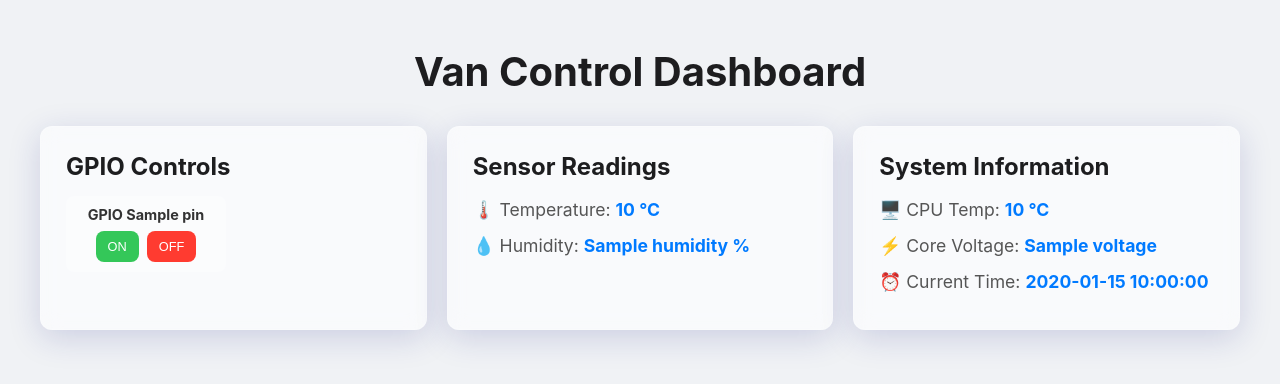
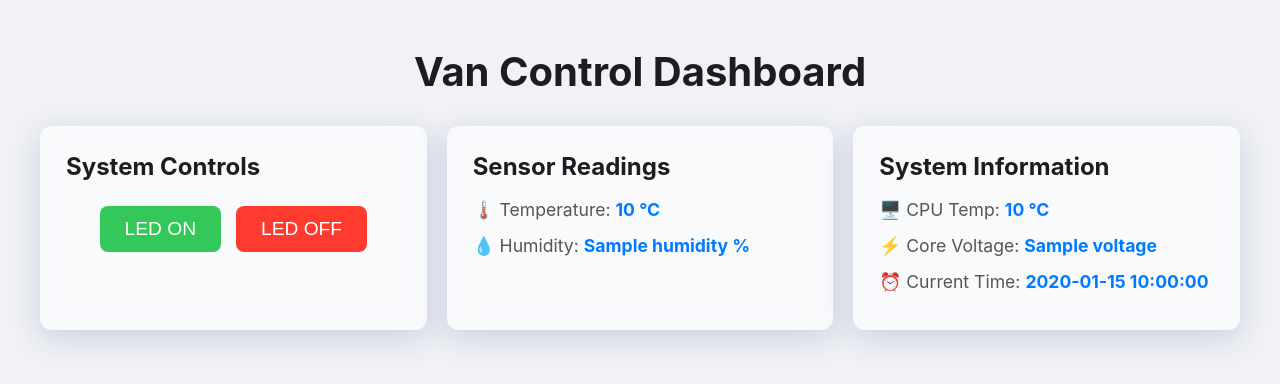
Before and after one commit to JesseHolwell/van-control, a Flask app: template templates/index.html in a window 1280 px wide. Shown: the top 384 px of the page. Run offline with Flask 3, Linux system fonts and the light colour scheme; the template is opened without the code that fills it: most values are stand-ins (such as "Sample title", 1, 10 or a date in 2020).

Commit message:
Refactor GPIO control in Van Control Dashboard to simplify LED management and update UI for system controls

```diff
--- a/app.py
+++ b/app.py
@@ -6,19 +6,7 @@ import Adafruit_DHT
 import subprocess
 
 app = Flask(__name__)
-
-# Pins to be made controllable (BCM numbering)
-# Excluding GPIO4 (used by DHT22)
-CONTROLLABLE_PINS = [
-    2, 3, 5, 6, 7, 8, 9, 10, 11, 12, 13, 14, 15, 16, 17,
-    18, 19, 20, 21, 22, 23, 24, 25, 26, 27
-]
-
-# Dictionary to hold LED objects and their states
-# We'll store state here for simplicity, though for a real app, reading actual state might be better
-gpio_states = {pin: False for pin in CONTROLLABLE_PINS} # False for OFF, True for ON
-gpio_leds = {pin: LED(pin) for pin in CONTROLLABLE_PINS}
-
+led = LED(17)  # GPIO17 (physical pin 11)
 sensor = Adafruit_DHT.DHT22
 dht_pin = 4  # GPIO4 (physical pin 7)
 
@@ -57,20 +45,17 @@ def index():
         humidity=humidity,
         cpu_temp=cpu_temp,
         voltage=voltage,
-        current_time=current_time,
-        gpio_pins=CONTROLLABLE_PINS,
-        gpio_states=gpio_states
+        current_time=current_time
     )
 
-@app.route('/gpio/<int:pin_number>/<string:action>')
-def gpio_control(pin_number, action):
-    if pin_number in gpio_leds:
-        if action == 'on':
-            gpio_leds[pin_number].on()
-            gpio_states[pin_number] = True
-        elif action == 'off':
-            gpio_leds[pin_number].off()
-            gpio_states[pin_number] = False
+@app.route('/on')
+def turn_on():
+    led.on()
+    return redirect(url_for('index'))
+
+@app.route('/off')
+def turn_off():
+    led.off()
     return redirect(url_for('index'))
 
 if __name__ == '__main__':
--- a/templates/index.html
+++ b/templates/index.html
@@ -107,42 +107,6 @@
         color: #ff3b30; /* Red for error */
       }
 
-      .gpio-grid {
-        display: grid;
-        grid-template-columns: repeat(
-          auto-fill,
-          minmax(120px, 1fr)
-        ); /* Adjust minmax for button size */
-        gap: 15px;
-        margin-top: 10px;
-      }
-
-      .gpio-item {
-        display: flex;
-        flex-direction: column;
-        align-items: center;
-        padding: 10px;
-        background: rgba(255, 255, 255, 0.3);
-        border-radius: 8px;
-      }
-
-      .gpio-item span {
-        font-weight: bold;
-        margin-bottom: 8px;
-        font-size: 0.9em;
-      }
-
-      .gpio-item .buttons {
-        display: flex;
-        gap: 8px;
-      }
-
-      .gpio-item button {
-        font-size: 0.8em; /* Smaller buttons for individual GPIOs */
-        padding: 8px 12px;
-        margin: 0; /* Remove default margin from general button style */
-      }
-
       /* Responsive adjustments */
       @media (max-width: 768px) {
         h1 {
@@ -158,13 +122,6 @@
         .controls .buttons {
           flex-direction: column; /* Stack buttons on smaller screens */
         }
-        .gpio-grid {
-          grid-template-columns: repeat(auto-fill, minmax(100px, 1fr));
-        }
-        .gpio-item button {
-          font-size: 0.7em;
-          padding: 6px 10px;
-        }
       }
     </style>
   </head>
@@ -172,55 +129,15 @@
     <h1>Van Control Dashboard</h1>
 
     <div class="container">
-      <div class="card gpio-controls">
-        <h2>GPIO Controls</h2>
-        <div class="gpio-grid">
-          {% for pin in gpio_pins %}
-          <div class="gpio-item">
-            <span>GPIO {{ pin }}</span>
-            <div class="buttons">
-              <form
-                action="{{ url_for('gpio_control', pin_number=pin, action='on') }}"
-                method="get"
-                style="display: contents"
-              >
-                <button
-                  class="on"
-                  {%
-                  if
-                  gpio_states[pin]
-                  %}disabled
-                  title="Already ON"
-                  {%
-                  endif
-                  %}
-                >
-                  ON
-                </button>
-              </form>
-              <form
-                action="{{ url_for('gpio_control', pin_number=pin, action='off') }}"
-                method="get"
-                style="display: contents"
-              >
-                <button
-                  class="off"
-                  {%
-                  if
-                  not
-                  gpio_states[pin]
-                  %}disabled
-                  title="Already OFF"
-                  {%
-                  endif
-                  %}
-                >
-                  OFF
-                </button>
-              </form>
-            </div>
-          </div>
-          {% endfor %}
+      <div class="card controls">
+        <h2>System Controls</h2>
+        <div class="buttons">
+          <form action="/on" method="get" style="display: contents">
+            <button class="on">LED ON</button>
+          </form>
+          <form action="/off" method="get" style="display: contents">
+            <button class="off">LED OFF</button>
+          </form>
         </div>
       </div>
 
```
